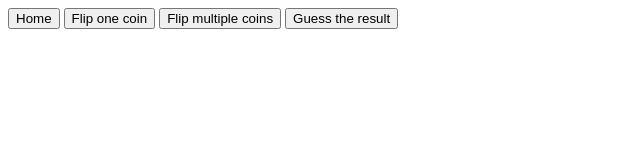
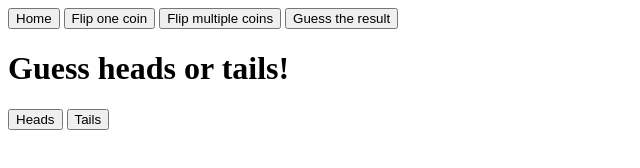
Before and after one commit to comp426-2022-spring/a05-jpass23, a plain HTML site: page public/index.html in a window 1280 px wide. Both pictures are taken after a click on the button "Guess the result". Shown: the whole page, without its empty margins (0-640 px from the left). Drawn offline with Linux system fonts and the light colour scheme.

Commit message:
fixed html

```diff
--- a/public/index.html
+++ b/public/index.html
@@ -61,7 +61,9 @@
 				<p id="tails"></p>
     </div>
     <div id="guess" class="hidden">
-
+      <h1>Guess heads or tails!</h1>
+	  <button id="heads" onclick="guessfunc('heads')">Heads</button>
+	  <button id="tails" onclick="guessfunc('tails')">Tails</button>
     </div>
 	<script src="main.js"></script>
   </body>
```
